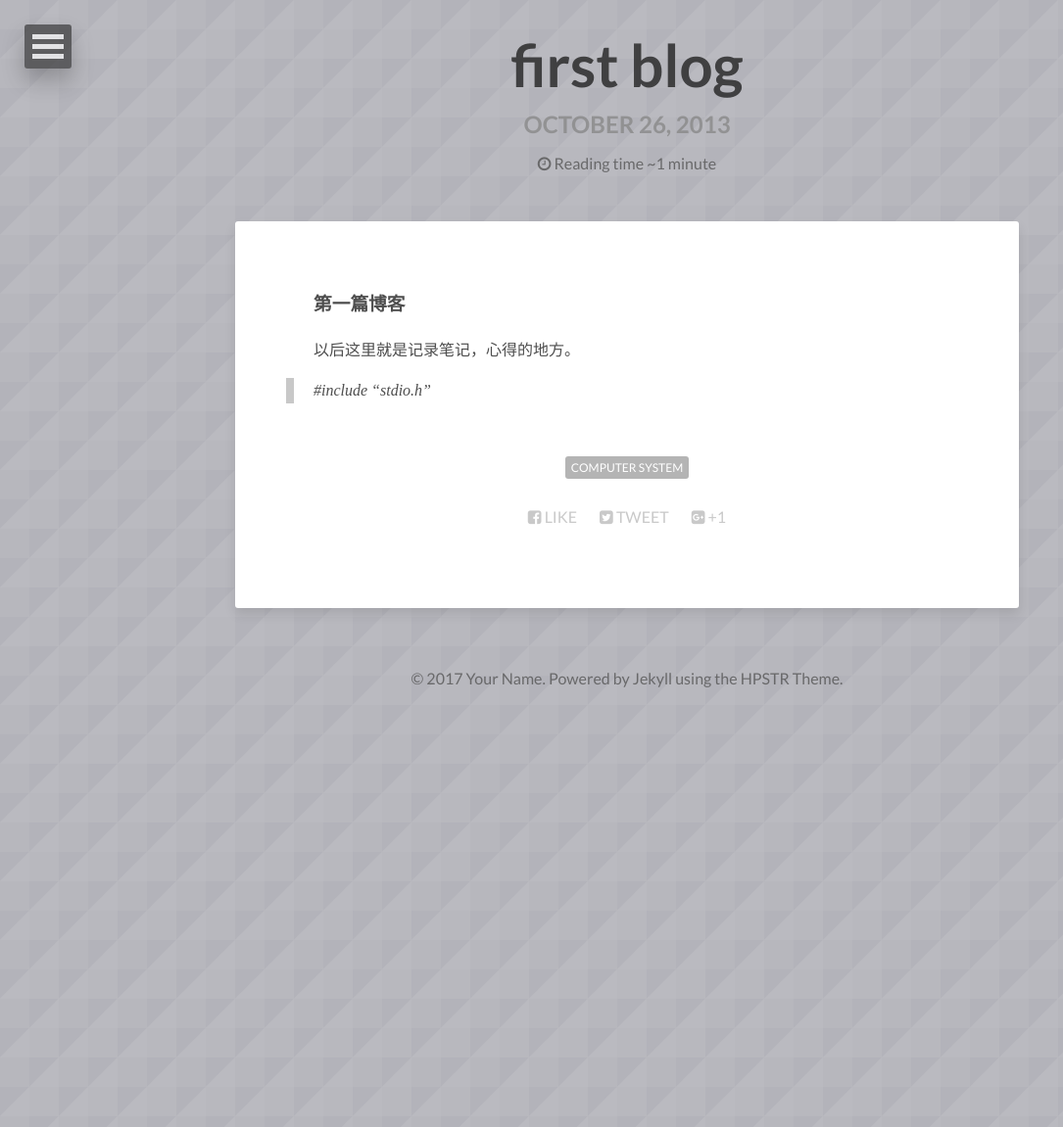
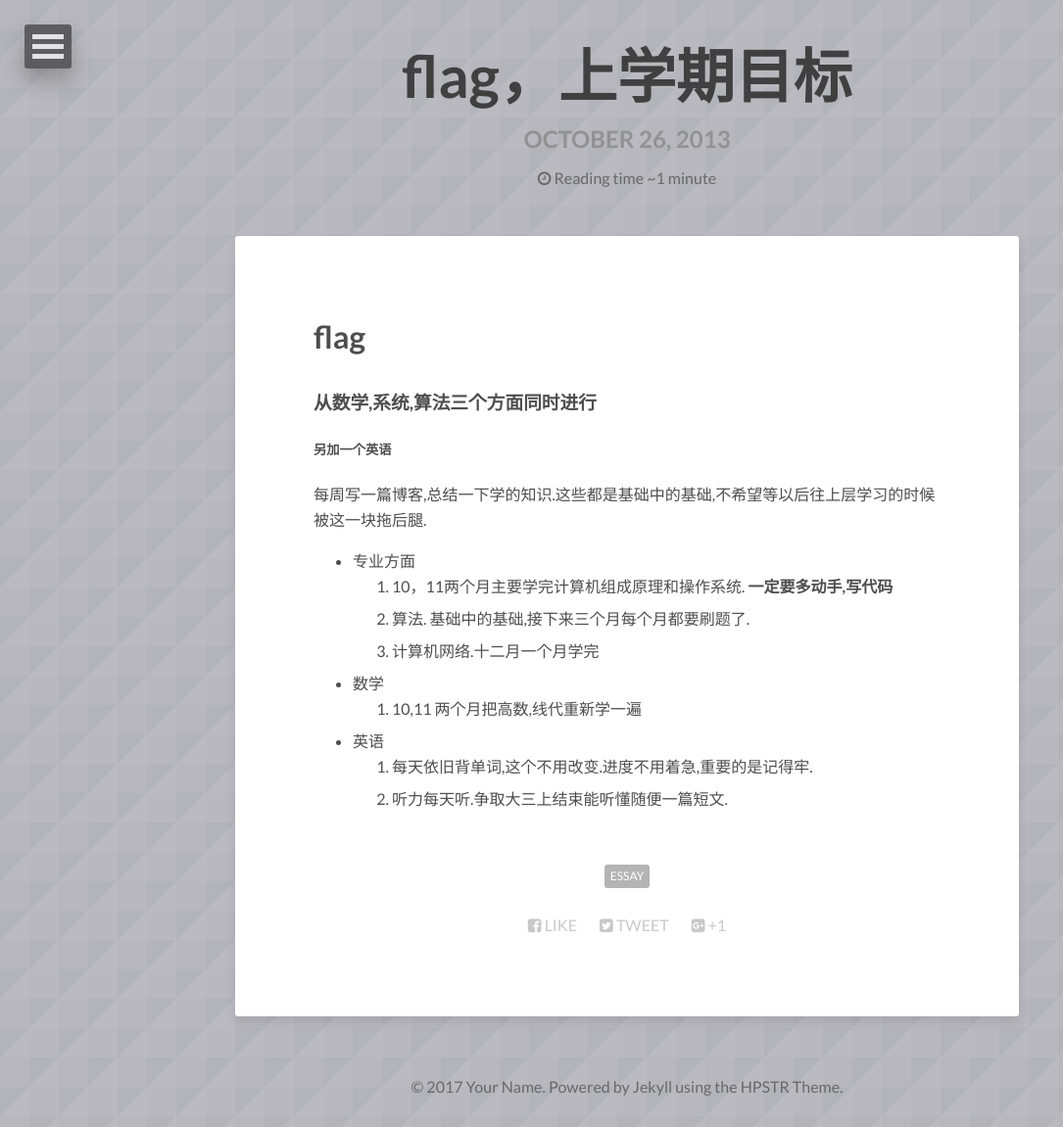
Before and after one commit to YangXiangFeng/YangXiangFeng.GitHub.io, a Jekyll site: the page built from _posts/2013-10-26-background-image.md, in a window 1280 px wide. Shown: the whole page at 98% size, without its empty margins (0-1085 px from the left). Built offline with Jekyll 4.4.1, drawn with Linux system fonts in a browser that asks for light colours; nearby versions of some CDN libraries; before the commit the page ends 900 px from its top, so only the background shows below that.

Commit message:
Update 2013-10-26-background-image.md

```diff
--- a/_posts/2013-10-26-background-image.md
+++ b/_posts/2013-10-26-background-image.md
@@ -1,12 +1,26 @@
 ---
 layout: post
-title: first blog
-description: "Sample post with a background image CSS override."
-tags: [computer system]
+title: flag，上学期目标
+description: "立个flag，接下来两个月需要努力完成的"
+tags: [essay]
 image:
   background: triangular.png
 ---
 
-### 第一篇博客
-以后这里就是记录笔记，心得的地方。
-> #include "stdio.h"
+# flag
+### 从数学,系统,算法三个方面同时进行
+##### 另加一个英语
+每周写一篇博客,总结一下学的知识.这些都是基础中的基础,不希望等以后往上层学习的时候被这一块拖后腿.
+
+* 专业方面
+   1. 10，11两个月主要学完计算机组成原理和操作系统. **一定要多动手,写代码**
+   2. 算法. 基础中的基础,接下来三个月每个月都要刷题了.
+   3. 计算机网络.十二月一个月学完
+
+
+* 数学
+   1. 10,11 两个月把高数,线代重新学一遍
+
+* 英语
+   1. 每天依旧背单词,这个不用改变.进度不用着急,重要的是记得牢.
+   2. 听力每天听.争取大三上结束能听懂随便一篇短文.
```
